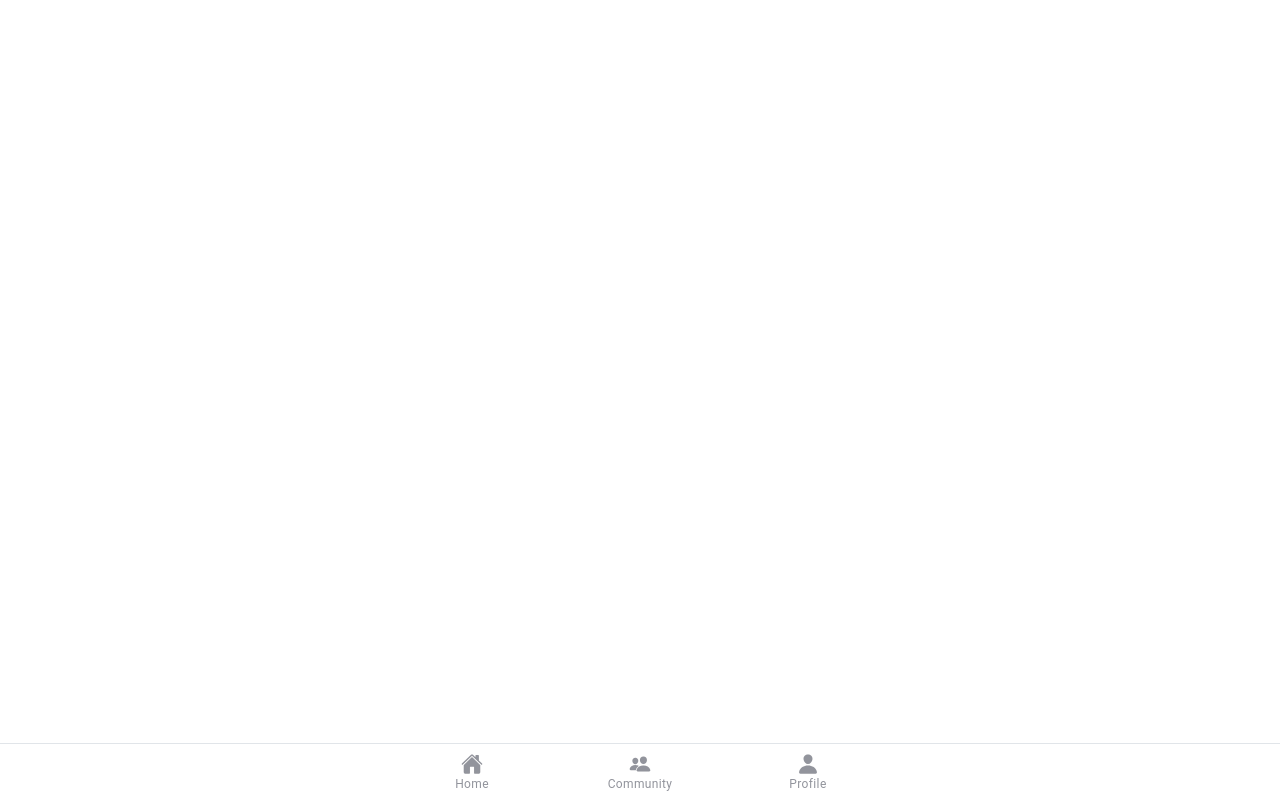
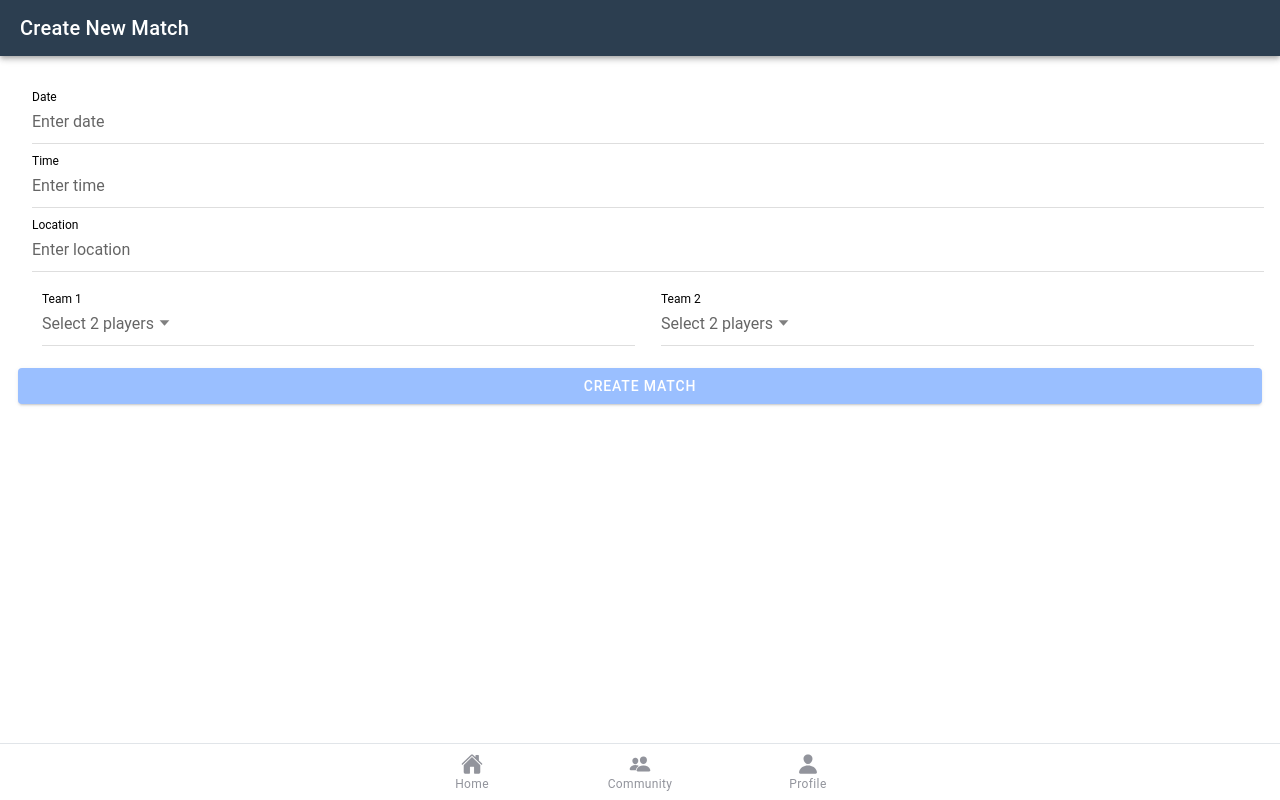
Before and after one commit to markusahlstrand/courtside, a React (Vite) app: page /create-match in a window 1280 px wide. Built offline with nearby package versions, Linux system fonts and the light colour scheme.

Commit message:
Ui for creating a match

```diff
--- a/src/App.tsx
+++ b/src/App.tsx
@@ -12,6 +12,7 @@ import {
 import { IonReactRouter } from "@ionic/react-router";
 import { home, people, person } from "ionicons/icons";
 import Tab1 from "./pages/Tab1";
+import CreateMatch from "./pages/CreateMatch";
 import Tab2 from "./pages/Tab2";
 import Tab3 from "./pages/Tab3";
 
@@ -64,6 +65,9 @@ const App: React.FC = () => (
           <Route exact path="/">
             <Redirect to="/tab1" />
           </Route>
+          <Route exact path="/create-match">
+            <CreateMatch />
+          </Route>
         </IonRouterOutlet>
         <IonTabBar slot="bottom">
           <IonTabButton tab="tab1" href="/tab1">
--- /dev/null
+++ b/src/pages/CreateMatch.tsx
@@ -0,0 +1,274 @@
+import React, { useState, useRef } from "react";
+import {
+  IonPage,
+  IonHeader,
+  IonToolbar,
+  IonTitle,
+  IonContent,
+  IonItem,
+  IonLabel,
+  IonInput,
+  IonDatetime,
+  IonButton,
+  IonList,
+  IonSelect,
+  IonSelectOption,
+  IonGrid,
+  IonRow,
+  IonCol,
+  IonPopover,
+} from "@ionic/react";
+
+const mockPlayers = [
+  "Markus",
+  "Anna",
+  "John",
+  "Lisa",
+  "Tom",
+  "Sarah",
+  "Alex",
+  "Emma",
+];
+
+const CreateMatch: React.FC = () => {
+  const [date, setDate] = useState<string>(""); // ISO date string (yyyy-mm-dd)
+  const [time, setTime] = useState<string>(""); // ISO time string (HH:mm)
+  const [location, setLocation] = useState<string>("");
+  const [team1, setTeam1] = useState<string[]>([]);
+  const [team2, setTeam2] = useState<string[]>([]);
+  const [created, setCreated] = useState<boolean>(false);
+  const [showDatePicker, setShowDatePicker] = useState(false);
+  const [showTimePicker, setShowTimePicker] = useState(false);
+  const [tempDate, setTempDate] = useState<string>("");
+  const [tempTime, setTempTime] = useState<string>("");
+
+  const handleSubmit = (e: React.FormEvent) => {
+    e.preventDefault();
+    setCreated(true);
+  };
+
+  // Combine date and time into a single ISO string for display and sharing
+  const getDateTimeString = () => {
+    if (!date || !time) return "";
+    // date: yyyy-mm-dd, time: HH:mm
+    return `${date}T${time}`;
+  };
+
+  const handleShare = () => {
+    const matchDetails = `Match at ${location} on ${getDateTimeString()}\nTeam 1: ${team1.join(
+      ", "
+    )}\nTeam 2: ${team2.join(", ")}`;
+    if (navigator.share) {
+      navigator.share({
+        title: "Join my match!",
+        text: matchDetails,
+      });
+    } else {
+      // fallback: copy to clipboard
+      navigator.clipboard.writeText(matchDetails);
+      alert("Match details copied to clipboard!");
+    }
+  };
+
+  const handleNew = () => {
+    setCreated(false);
+    setDate("");
+    setLocation("");
+    setTeam1([]);
+    setTeam2([]);
+  };
+
+  return (
+    <IonPage>
+      <IonHeader>
+        <IonToolbar color="dark">
+          <IonTitle>Create New Match</IonTitle>
+        </IonToolbar>
+      </IonHeader>
+      <IonContent className="ion-padding">
+        {created ? (
+          <div style={{ textAlign: "center", marginTop: 48 }}>
+            <h2>🎾 Match Created!</h2>
+            <p>
+              <b>Date & Time:</b> {date}
+              <br />
+              <b>Location:</b> {location}
+              <br />
+              <b>Team 1:</b> {team1.join(", ")}
+              <br />
+              <b>Team 2:</b> {team2.join(", ")}
+            </p>
+            <IonButton
+              expand="block"
+              onClick={handleShare}
+              style={{ marginBottom: 12 }}
+            >
+              Share Match
+            </IonButton>
+            <IonButton expand="block" fill="outline" onClick={handleNew}>
+              Create Another Match
+            </IonButton>
+          </div>
+        ) : (
+          <form onSubmit={handleSubmit}>
+            <IonList>
+              <IonItem>
+                <IonLabel position="stacked">Date</IonLabel>
+                <IonInput
+                  value={date || ""}
+                  placeholder="Enter date"
+                  onFocus={() => {
+                    setTempDate(date);
+                    setShowDatePicker(true);
+                  }}
+                  readonly
+                  required
+                />
+                <IonPopover
+                  isOpen={showDatePicker}
+                  onDidDismiss={() => setShowDatePicker(false)}
+                >
+                  <IonDatetime
+                    presentation="date"
+                    value={date}
+                    onIonChange={(e) => {
+                      const v = e.detail.value ? String(e.detail.value) : "";
+                      // Always extract YYYY-MM-DD
+                      if (/^\d{4}-\d{2}-\d{2}$/.test(v)) {
+                        setDate(v);
+                      } else if (v) {
+                        const parsed = new Date(v);
+                        if (!isNaN(parsed.getTime())) {
+                          setDate(parsed.toISOString().slice(0, 10));
+                        }
+                      }
+                      setShowDatePicker(false);
+                    }}
+                  />
+                </IonPopover>
+              </IonItem>
+              <IonItem>
+                <IonLabel position="stacked">Time</IonLabel>
+                <IonInput
+                  value={time || ""}
+                  placeholder="Enter time"
+                  onFocus={() => {
+                    setTempTime(time);
+                    setShowTimePicker(true);
+                  }}
+                  readonly
+                  required
+                />
+                <IonPopover
+                  isOpen={showTimePicker}
+                  onDidDismiss={() => setShowTimePicker(false)}
+                >
+                  <IonDatetime
+                    presentation="time"
+                    value={time}
+                    minuteValues="0,30"
+                    hourCycle="h23"
+                    onIonChange={(e) => {
+                      const v = e.detail.value ? String(e.detail.value) : "";
+                      // If v is already HH:mm, use as is
+                      if (/^\d{2}:\d{2}$/.test(v)) {
+                        setTime(v);
+                      } else if (v) {
+                        const match = v.match(/T(\d{2}:\d{2})/);
+                        if (match) {
+                          setTime(match[1]);
+                        } else {
+                          const parsed = new Date(v);
+                          if (!isNaN(parsed.getTime())) {
+                            const hh = parsed
+                              .getHours()
+                              .toString()
+                              .padStart(2, "0");
+                            const mm = parsed
+                              .getMinutes()
+                              .toString()
+                              .padStart(2, "0");
+                            setTime(`${hh}:${mm}`);
+                          }
+                        }
+                      }
+                      setShowTimePicker(false);
+                    }}
+                  />
+                </IonPopover>
+              </IonItem>
+              <IonItem>
+                <IonLabel position="stacked">Location</IonLabel>
+                <IonInput
+                  value={location}
+                  placeholder="Enter location"
+                  onIonInput={(e) => setLocation(e.detail.value as string)}
+                  required
+                />
+              </IonItem>
+              <IonGrid>
+                <IonRow>
+                  <IonCol size="6">
+                    <IonItem>
+                      <IonLabel position="stacked">Team 1</IonLabel>
+                      <IonSelect
+                        multiple
+                        value={team1}
+                        placeholder="Select 2 players"
+                        onIonChange={(e) => setTeam1(e.detail.value)}
+                        required
+                      >
+                        {mockPlayers.map((player) => (
+                          <IonSelectOption
+                            key={player}
+                            value={player}
+                            disabled={team2.includes(player)}
+                          >
+                            {player}
+                          </IonSelectOption>
+                        ))}
+                      </IonSelect>
+                    </IonItem>
+                  </IonCol>
+                  <IonCol size="6">
+                    <IonItem>
+                      <IonLabel position="stacked">Team 2</IonLabel>
+                      <IonSelect
+                        multiple
+                        value={team2}
+                        placeholder="Select 2 players"
+                        onIonChange={(e) => setTeam2(e.detail.value)}
+                        required
+                      >
+                        {mockPlayers.map((player) => (
+                          <IonSelectOption
+                            key={player}
+                            value={player}
+                            disabled={team1.includes(player)}
+                          >
+                            {player}
+                          </IonSelectOption>
+                        ))}
+                      </IonSelect>
+                    </IonItem>
+                  </IonCol>
+                </IonRow>
+              </IonGrid>
+            </IonList>
+            <IonButton
+              expand="block"
+              type="submit"
+              disabled={
+                team1.length !== 2 || team2.length !== 2 || !date || !location
+              }
+            >
+              Create Match
+            </IonButton>
+          </form>
+        )}
+      </IonContent>
+    </IonPage>
+  );
+};
+
+export default CreateMatch;
--- a/src/pages/Tab1.tsx
+++ b/src/pages/Tab1.tsx
@@ -11,10 +11,7 @@ import {
   IonCol,
   IonIcon,
   IonButton,
-  IonChip,
-  IonLabel,
   IonButtons,
-  IonMenuButton,
 } from "@ionic/react";
 import {
   search,
@@ -26,7 +23,10 @@ import {
 } from "ionicons/icons";
 import "./Tab1.css";
 
+import { useHistory } from "react-router-dom";
+
 const Tab1: React.FC = () => {
+  const history = useHistory();
   return (
     <IonPage>
       <IonHeader>
@@ -66,14 +66,18 @@ const Tab1: React.FC = () => {
         <IonGrid>
           <IonRow>
             <IonCol size="6">
-              <IonCard className="action-card">
+              <IonCard
+                className="action-card"
+                button
+                onClick={() => history.push("/create-match")}
+              >
                 <div className="card-image book-court">
                   <div className="card-overlay">
                     <IonIcon icon={search} className="card-icon" />
                   </div>
                 </div>
                 <IonCardContent>
-                  <h3>Book a court</h3>
+                  <h3>Create a new match</h3>
                   <p>If you already know who you are playing with</p>
                 </IonCardContent>
               </IonCard>
```
